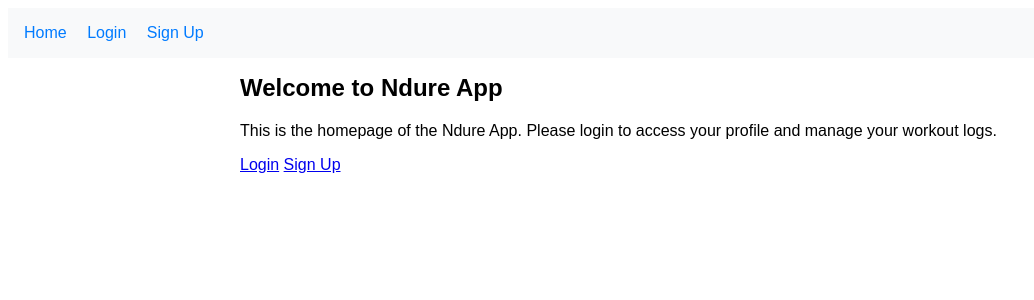
After one commit to yoosuf/NdureApp, a Django app: page / in a window 1280 px wide. The commit adds this page. Shown: the top 300 px of the page, without its empty margins (0-1034 px from the left). Run offline with Django 5.2, Linux system fonts and the light colour scheme.

Commit message:
Frontends coming

```diff
--- a/ndure_app/urls.py
+++ b/ndure_app/urls.py
@@ -18,7 +18,11 @@ Including another URLconf
 from django.contrib import admin
 from django.urls import path, include
 
+from ndure_app.views import homepage_view
+
+
 urlpatterns = [
+    path('', homepage_view, name='homepage'),
     path('admin/', admin.site.urls),
     path('users/', include('users.urls')),
     path('accounts/', include('django.contrib.auth.urls')),
--- /dev/null
+++ b/ndure_app/views.py
@@ -0,0 +1,5 @@
+from django.shortcuts import render
+
+# Homepage view
+def homepage_view(request):
+    return render(request, 'homepage.html')
--- /dev/null
+++ b/static/css/styles.css
@@ -0,0 +1,36 @@
+body {
+    font-family: Arial, sans-serif;
+}
+
+nav {
+    background-color: #f8f9fa;
+    padding: 1em;
+    margin-bottom: 1em;
+}
+
+nav a {
+    margin-right: 1em;
+    text-decoration: none;
+    color: #007bff;
+}
+
+.container {
+    max-width: 800px;
+    margin: 0 auto;
+}
+
+h2 {
+    margin-top: 0;
+}
+
+ul {
+    list-style-type: none;
+    padding: 0;
+}
+
+li {
+    background-color: #f8f9fa;
+    margin-bottom: 0.5em;
+    padding: 0.5em;
+    border-radius: 4px;
+}
--- /dev/null
+++ b/static/js/scripts.js
@@ -0,0 +1 @@
+// Add any custom JavaScript here
--- a/templates/base.html
+++ b/templates/base.html
@@ -3,34 +3,24 @@
 <head>
     <meta charset="UTF-8">
     <meta name="viewport" content="width=device-width, initial-scale=1.0">
-    <title>{% block title %}Ndure{% endblock %}</title>
-    <link rel="stylesheet" href="https://stackpath.bootstrapcdn.com/bootstrap/4.3.1/css/bootstrap.min.css">
+    <title>{% block title %}Ndure App{% endblock %}</title>
+    {% load static %}  <!-- Load the static template tag library -->
+    <link rel="stylesheet" href="{% static 'css/styles.css' %}">
 </head>
 <body>
-    <nav class="navbar navbar-expand-lg navbar-light bg-light">
-        <a class="navbar-brand" href="/">Ndure</a>
-        <div class="collapse navbar-collapse">
-            <ul class="navbar-nav ml-auto">
-                {% if user.is_authenticated %}
-                    <li class="nav-item">
-                        <a class="nav-link" href="{% url 'profile' %}">Profile</a>
-                    </li>
-                    <li class="nav-item">
-                        <a class="nav-link" href="{% url 'logout' %}">Logout</a>
-                    </li>
-                {% else %}
-                    <li class="nav-item">
-                        <a class="nav-link" href="{% url 'login' %}">Login</a>
-                    </li>
-                    <li class="nav-item">
-                        <a class="nav-link" href="{% url 'signup' %}">Sign Up</a>
-                    </li>
-                {% endif %}
-            </ul>
-        </div>
+    <nav>
+        <a href="{% url 'homepage' %}">Home</a>
+        {% if user.is_authenticated %}
+            <a href="{% url 'profile' %}">Profile</a>
+            <a href="{% url 'logout' %}">Logout</a>
+        {% else %}
+            <a href="{% url 'login' %}">Login</a>
+            <a href="{% url 'signup' %}">Sign Up</a>
+        {% endif %}
     </nav>
-    <div class="container mt-4">
+    <div class="container">
         {% block content %}{% endblock %}
     </div>
+    <script src="{% static 'js/scripts.js' %}"></script>
 </body>
 </html>
--- /dev/null
+++ b/templates/homepage.html
@@ -0,0 +1,10 @@
+{% extends "base.html" %}
+{% block title %}Home{% endblock %}
+{% block content %}
+<h2>Welcome to Ndure App</h2>
+<p>This is the homepage of the Ndure App. Please login to access your profile and manage your workout logs.</p>
+{% if not user.is_authenticated %}
+    <a href="{% url 'login' %}" class="btn btn-primary">Login</a>
+    <a href="{% url 'signup' %}" class="btn btn-secondary">Sign Up</a>
+{% endif %}
+{% endblock %}
```
Also changed, not shown: ndure_app/settings.py (+12 -1 lines), templates/auth/login.html (added, +10 -0 lines), templates/workouts/add_user_package.html (added, +10 -0 lines), templates/workouts/add_workout_log.html (added, +10 -0 lines), templates/workouts/edit_user_package.html (added, +10 -0 lines), templates/workouts/edit_workout_log.html (added, +10 -0 lines), templates/workouts/user_package_list.html (added, +14 -0 lines), templates/dashboard.html (added), users/views.py (line endings or trailing spaces).
